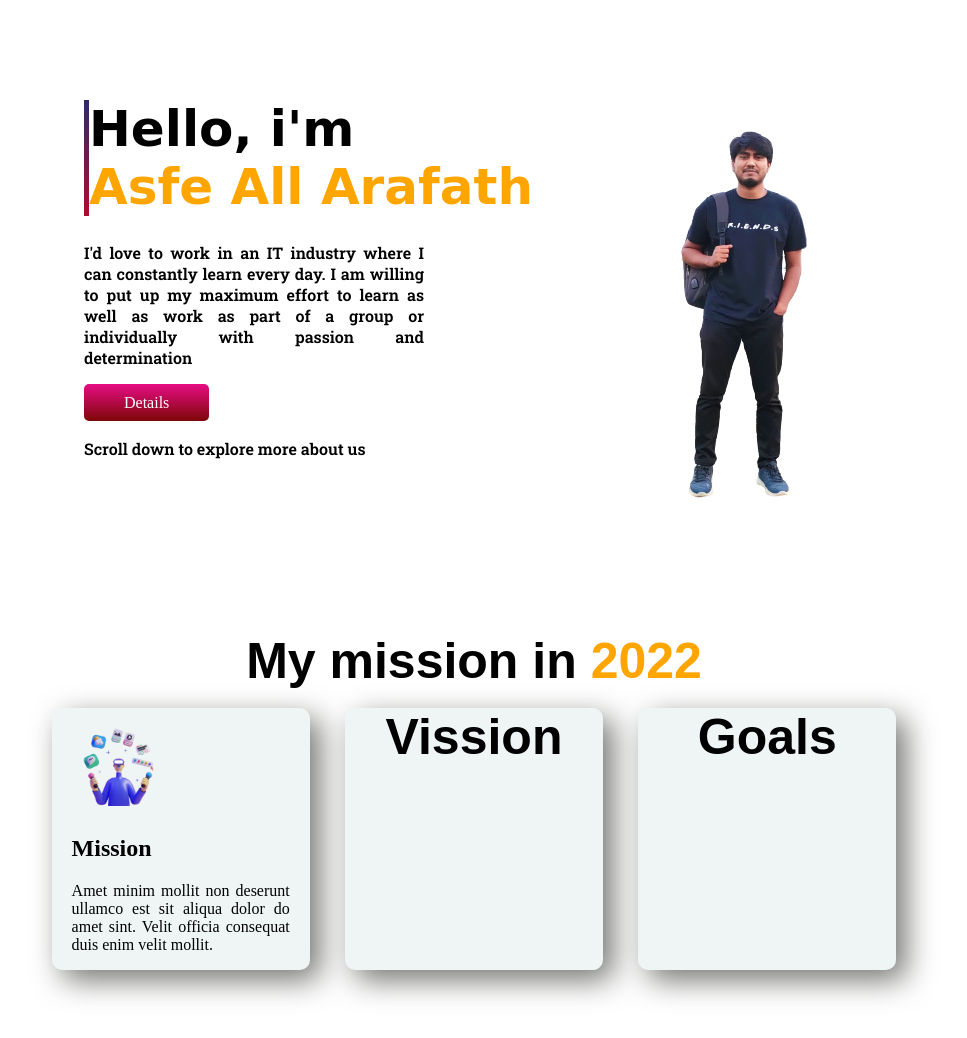
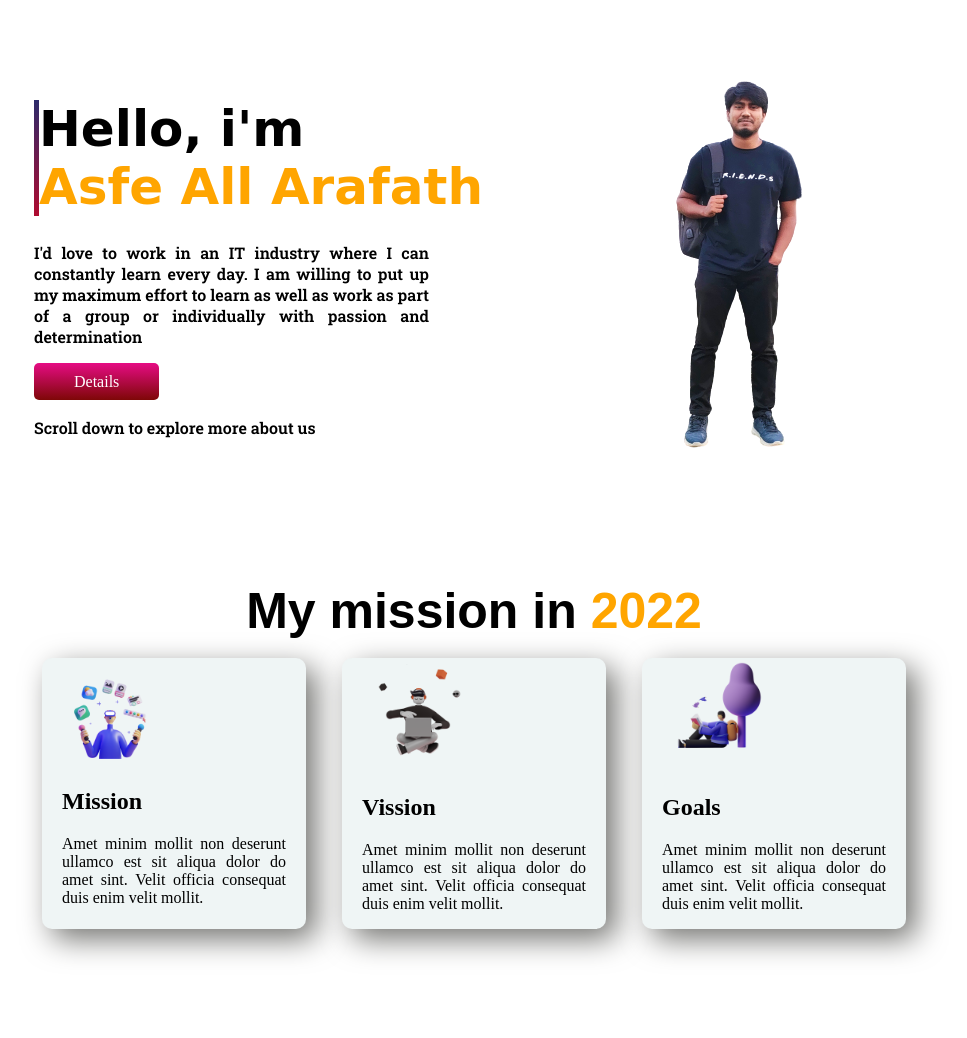
Before and after one commit to Asfe1/my-website, a plain HTML site: page index.html in a window 1280 px wide. Shown: the whole page, without its empty margins (166-1133 px from the left). Drawn offline with Linux system fonts and the light colour scheme.

Commit message:
1st and 2nd section

```diff
--- a/index.html
+++ b/index.html
@@ -42,17 +42,27 @@
         <div id="section-2" class="flexible-conainer">
             <div class="box">
                 <img src="illustrators/illustrator-1.png" alt="">
-                <h2>Mission</h2>
+                <h2 id="mission">Mission</h2>
                 <p>Amet minim mollit non deserunt
                     ullamco est sit aliqua dolor do amet
                     sint. Velit officia consequat duis enim
                     velit mollit.</p>
             </div>
             <div class="box">
-                <h1>Vission</h1>
+                <img src="illustrators/illustrator-2.png" alt="">
+                <h2>Vission</h2>
+                <p>Amet minim mollit non deserunt
+                    ullamco est sit aliqua dolor do amet
+                    sint. Velit officia consequat duis enim
+                    velit mollit.</p>
             </div>
             <div class="box">
-                <h1>Goals</h1>
+                <img src="illustrators/illustrator-3.png" alt="">
+                <h2>Goals</h2>
+                <p>Amet minim mollit non deserunt
+                    ullamco est sit aliqua dolor do amet
+                    sint. Velit officia consequat duis enim
+                    velit mollit.</p>
             </div>
 
         </div>
--- a/style.css
+++ b/style.css
@@ -10,10 +10,10 @@ body{
 .half-width{
     width: 50%;
 }
-#intro{
+#first-text{
 
     padding-top:100px ;
-    padding-left: 250px;
+    padding-left: 200px;
 }
 #first-text div{
 
@@ -29,7 +29,7 @@ body{
 }
 #first-text p{
     font-family: 'Roboto Slab', serif;
-    padding-right: 150px;
+    padding-right: 100px;
     text-align: justify;
     padding-top: 10px;
     padding-bottom:10px ;
@@ -47,7 +47,8 @@ body{
 }
 #my-1st-image{
     margin: 0%;
-    padding-left: 50px;
+    padding-left: 90px;
+    padding-top: 50px;
 }
 
 #mission h1{
@@ -65,13 +66,13 @@ body{
     border-radius: 10px;
     text-align: justify;
     background-color: rgb(239, 245, 245);
-
 }
 .box img{
     width: 50%;
 }
+
 #section-2{
-    padding-left: 200px;
-    padding-right: 200px;
+    padding-left: 190px;
+    padding-right: 190px;
 
 }
```
